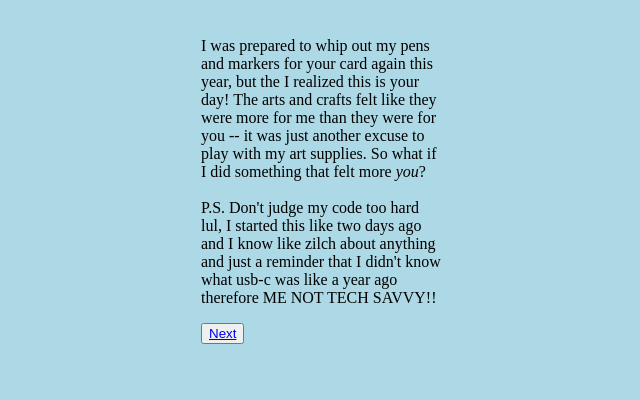
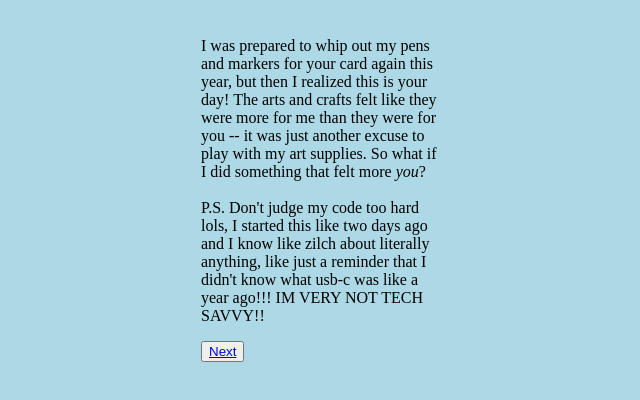
Before and after one commit to eczemascab/eczemascab.github.io, a plain HTML site: page page2.html in a window 1280 px wide. Shown: the whole page, without its empty margins (319-959 px from the left). Drawn offline with Linux system fonts and the light colour scheme.

Commit message:
Update page2.html

```diff
--- a/page2.html
+++ b/page2.html
@@ -5,7 +5,7 @@
         <title>Bro idk happy birthday?? pg2</title>
     </head>
     <body id="normalbody2">
-        <p>I was prepared to whip out my pens and markers for your card again this year, but the I realized this is your day! The arts and crafts felt like they were more for me than they were for you -- it was just another excuse to play with my art supplies. So what if I did something that felt more <em>you</em>? <br> <br> P.S. Don't judge my code too hard lul, I started this like two days ago and I know like zilch about anything and just a reminder that I didn't know what usb-c was like a year ago therefore ME NOT TECH SAVVY!!</p>
+        <p>I was prepared to whip out my pens and markers for your card again this year, but then I realized this is your day! The arts and crafts felt like they were more for me than they were for you -- it was just another excuse to play with my art supplies. So what if I did something that felt more <em>you</em>? <br> <br> P.S. Don't judge my code too hard lols, I started this like two days ago and I know like zilch about literally anything, like just a reminder that I didn't know what usb-c was like a year ago!!! IM VERY NOT TECH SAVVY!!</p>
 
         <button><a href="page3.html">Next</a></button>
     </body>
```
